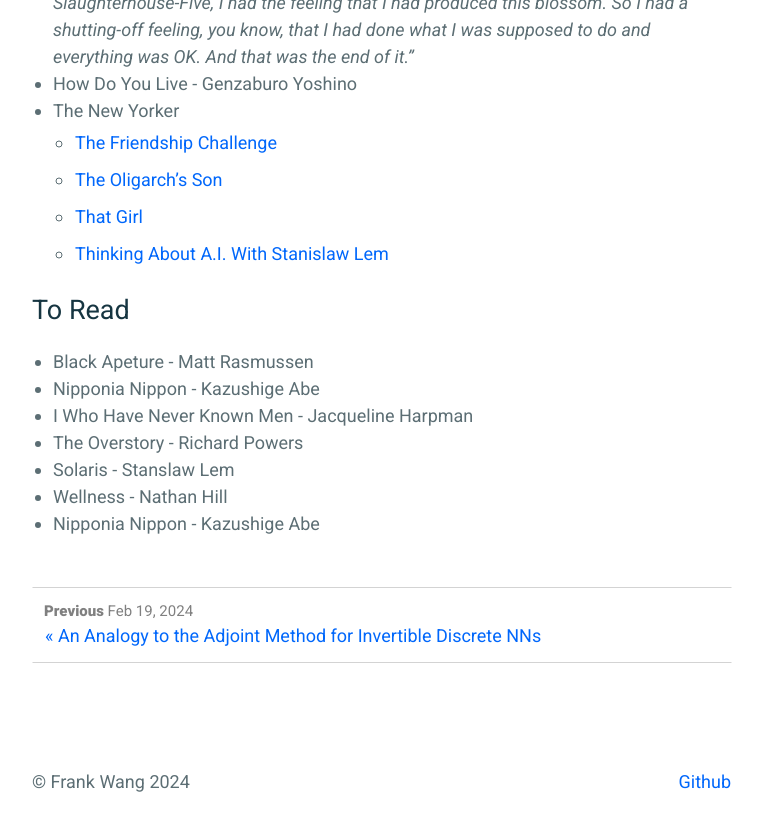
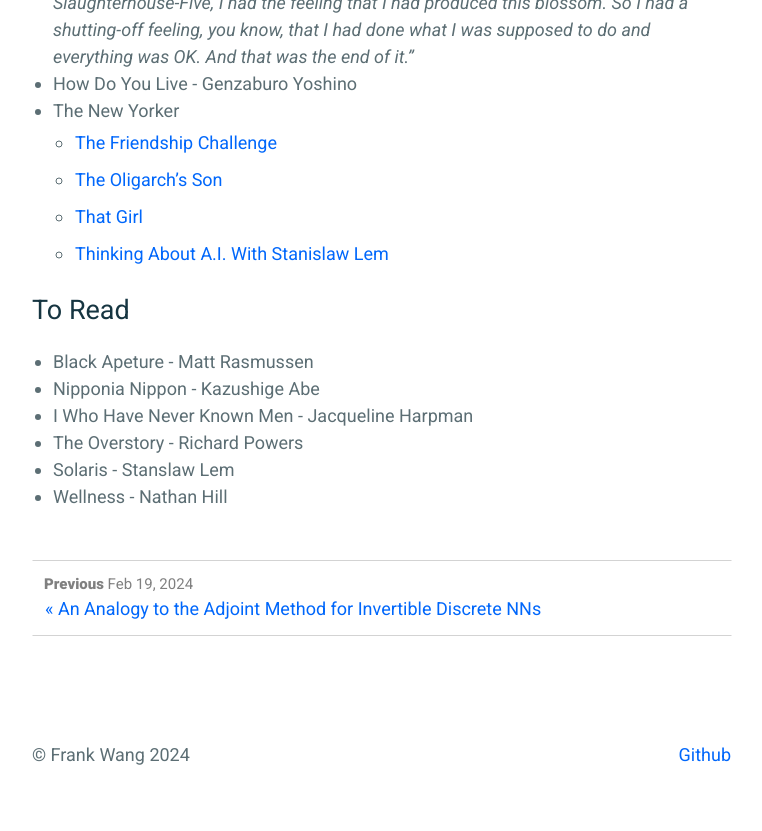
Before and after one commit to frankwang95/frankwang95.github.io, a Jekyll site: the page built from _posts/2024-03-21-winter-snippets.md, in a window 1280 px wide and 900 px high, scrolled down 3937 px. Shown: the top 831 px of the window, without its empty margins (258-1020 px from the left). Built offline with Jekyll 4.4.1, drawn with Linux system fonts in a browser that asks for light colours.

Commit message:
Update 2024-03-21-winter-snippets.md

```diff
--- a/_posts/2024-03-21-winter-snippets.md
+++ b/_posts/2024-03-21-winter-snippets.md
@@ -103,4 +103,3 @@ tags: snippits
 - The Overstory - Richard Powers
 - Solaris - Stanslaw Lem
 - Wellness - Nathan Hill
-- Nipponia Nippon - Kazushige Abe
```
